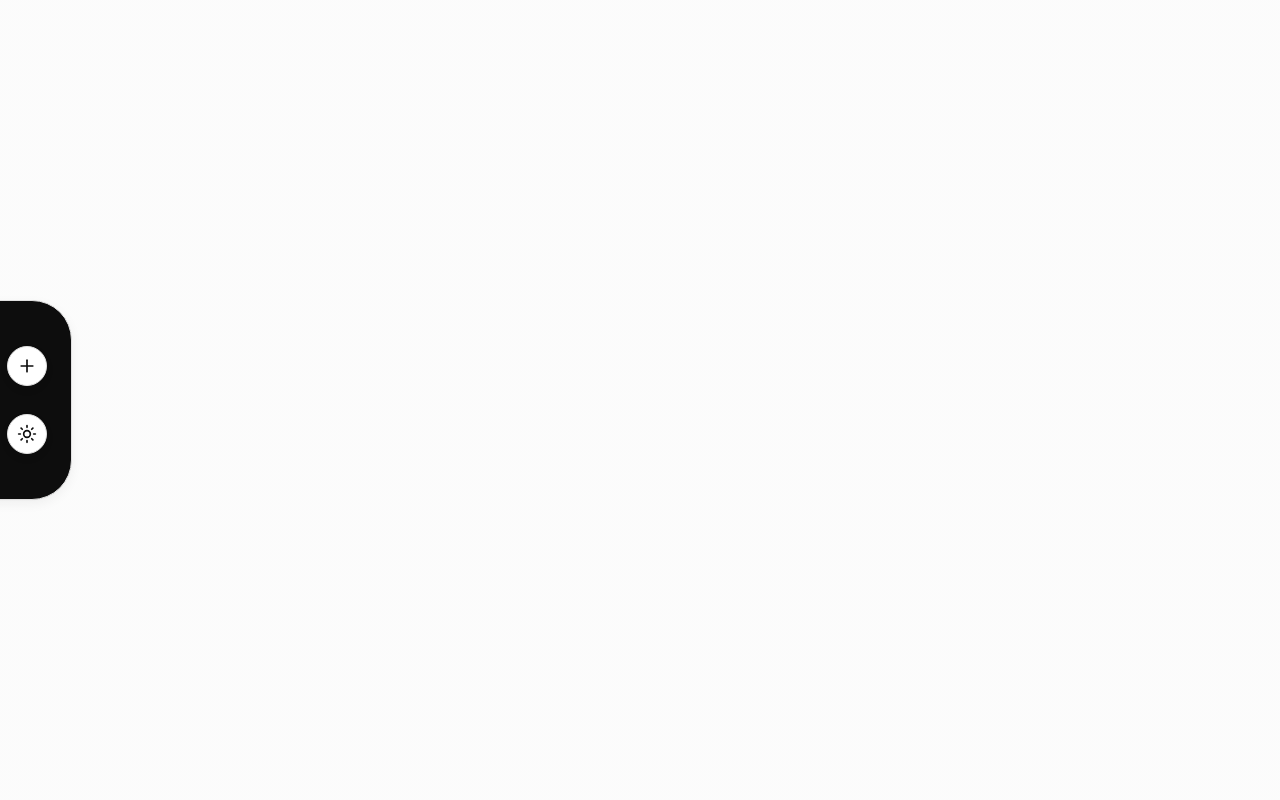
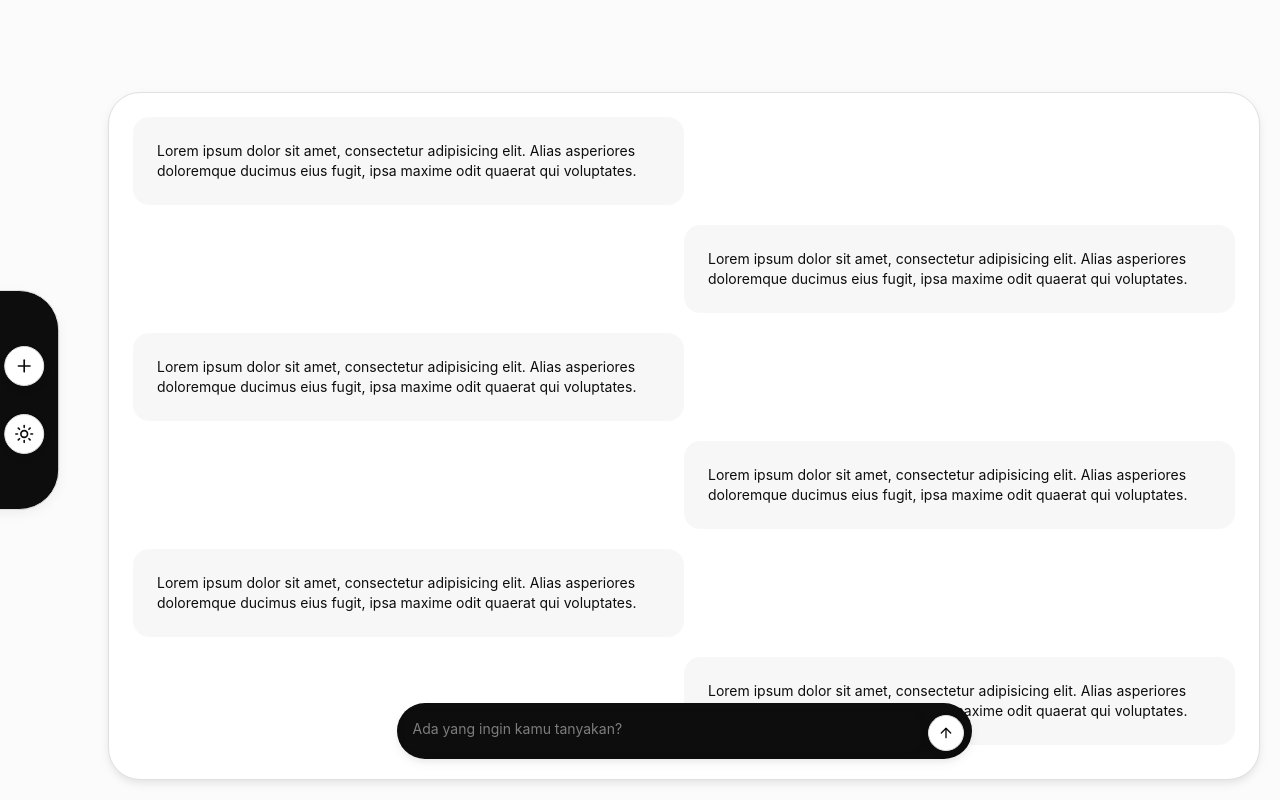
Before and after one commit to InfoQA/dev, a React (Vite) app: page / in a window 1280 px wide. Built offline with nearby package versions, Linux system fonts and the light colour scheme.

Commit message:
feat: make ui chat  (desktop)

```diff
--- a/src/App.tsx
+++ b/src/App.tsx
@@ -1,14 +1,14 @@
 import LayoutDefault from "@/components/layouts";
+import Chat from "@/components/shared/Chat";
 import Sidebar from "@/components/shared/Sidebar";
 
 function App() {
-  return(
-      <LayoutDefault>
-       <Sidebar/>
-
-
-      </LayoutDefault>
-  );
+    return (
+        <LayoutDefault>
+            <Sidebar/>
+            <Chat/>
+        </LayoutDefault>
+    );
 }
 
 export default App;
--- /dev/null
+++ b/src/assets/data.json
@@ -0,0 +1,7 @@
+{
+  "status": "success",
+  "message": "Message sent successfully",
+  "data": {
+    "reply": "Lorem ipsum dolor sit amet, consectetur adipiscing elit. Sed ut risus ut risus tincidunt congue."
+  }
+}
--- a/src/components/layouts/index.tsx
+++ b/src/components/layouts/index.tsx
@@ -8,7 +8,7 @@ export default function LayoutDefault(props: LayoutDefaultProps) {
     const {children} = props;
 
     return (
-        <div className={'min-h-screen bg-linear-to-br from-[#F3f4f3]/30 to-[#F3f4f3]/30'}>
+        <div className={'h-screen overflow-hidden bg-secondary/30'}>
             {children}
         </div>
     )
--- /dev/null
+++ b/src/components/shared/Chat/index.tsx
@@ -0,0 +1,32 @@
+import {Card, CardContent} from "@/components/ui/card.tsx";
+import ChatBubble from "@/components/shared/ChatBubble";
+import InputBar from "@/components/shared/InputBar";
+
+export default function Chat() {
+    return (
+        <Card
+            className={'absolute shadow-lg bottom-5 right-5 h-[calc(100vh-7rem)]  w-[calc(100vw-8rem)] rounded-4xl pt-6'}>
+            <CardContent
+                className={'card-content overflow-auto flex flex-col gap-5  pb-18'}>
+                <>
+                    {/* default chatnya permta kali */}
+                    <ChatBubble
+                        message={' Lorem ipsum dolor sit amet, consectetur adipisicing elit. Alias asperiores doloremque ducimus eius fugit, ipsa maxime odit quaerat qui voluptates.'}
+                    />
+
+                    {/* ini chatnya */}
+                    {
+                        Array.from({length: 10}).map((_, index) => (
+                            <ChatBubble
+                                message={'Lorem ipsum dolor sit amet, consectetur adipisicing elit. Alias asperiores doloremque ducimus eius fugit, ipsa maxime odit quaerat qui voluptates.'}
+                                isMe={index % 2 === 0}/>
+                        ))
+                    }
+                </>
+            </CardContent>
+
+            <InputBar/>
+        </Card>
+    )
+
+}
--- /dev/null
+++ b/src/components/shared/ChatBubble/index.tsx
@@ -0,0 +1,23 @@
+import {Card, CardContent} from "@/components/ui/card.tsx";
+
+type ChatBubbleProps = {
+    message: string;
+    isMe?: boolean;
+}
+
+
+export default function ChatBubble(props: ChatBubbleProps) {
+    const {message, isMe = false} = props;
+
+    return (
+        <Card
+            className={`shadow-none border-none bg-primary/3 max-w-[50%] ${isMe && 'ml-auto'}`}>
+            <CardContent>
+                <p className={'text-sm'}>
+                    {message}
+                </p>
+            </CardContent>
+
+        </Card>
+    )
+}
--- /dev/null
+++ b/src/components/shared/InputBar/index.tsx
@@ -0,0 +1,46 @@
+import {Textarea} from "@/components/ui/textarea.tsx";
+import {Button} from "@/components/ui/button.tsx";
+import {ArrowUp} from "lucide-react";
+import {useEffect, useRef} from "react";
+
+export default function InputBar() {
+
+    const textareaRef = useRef<HTMLTextAreaElement>(null)
+
+    const handleInput = () => {
+        const el = textareaRef.current
+        if (!el) return
+        el.style.height = 'auto'
+        el.style.height = el.scrollHeight + 'px'
+    }
+
+    useEffect(() => {
+        handleInput()
+    }, [])
+
+    return (
+        <div className={'absolute w-full flex justify-center bottom-5'}>
+            <div
+                className="shadow-lg w-1/2 flex flex-row justify-center items-end gap-2 bg-primary rounded-4xl p-2">
+                <Textarea
+                    autoFocus
+                    ref={textareaRef}
+                    rows={1}
+                    onInput={handleInput}
+                    placeholder="Ada yang ingin kamu tanyakan?"
+                    className="
+          bg-primary text-secondary resize-none overflow-hidden
+          border-none px-2 py-2
+          min-h-[40px] max-h-[200px]"
+                />
+                <Button
+                    variant="outline"
+                    size="icon"
+                    className="rounded-full "
+                >
+                    <ArrowUp/>
+                </Button>
+            </div>
+        </div>
+    )
+}
--- a/src/components/shared/Sidebar/index.tsx
+++ b/src/components/shared/Sidebar/index.tsx
@@ -7,7 +7,7 @@ export default function Sidebar() {
     const isMobile = useIsMobile()
 
     return (
-        <div className={'relative h-screen w-1/8'}>
+        <div className={'fixed h-screen w-1/8 z-50 overflow-hidden '}>
             {
                 isMobile ? <div className={'absolute inset-0 left-2 top-2'}>
                         <Button variant={"outline"} className={'rounded-full md:size-10'} size={'icon'}>
@@ -15,9 +15,10 @@ export default function Sidebar() {
                         </Button>
                     </div> :
                     <div
-                        className={'lg:flex absolute inset-0 items-center  lg:-translate-x-[35%] xl:-translate-x-[55%] '}>
-                        <Card className={'w-46 h-50 bg-primary rounded-[2.5rem]'}>
-                            <CardContent className={'w-full h-full flex flex-col justify-center items-end gap-7'}>
+                        className={'flex absolute inset-0 items-center  lg:-translate-x-[45%] xl:-translate-x-[63%] '}>
+                        <Card className={'w-46 h-55 bg-primary rounded-[2.5rem] p-2'}>
+                            <CardContent
+                                className={'w-full h-full flex flex-col justify-center items-end gap-7 px-1.5'}>
                                 <Button variant={'outline'} className={'rounded-full'} size={"icon-lg"}>
                                     <PlusIcon className={'size-5'}/>
                                 </Button>
--- a/src/components/ui/textarea.tsx
+++ b/src/components/ui/textarea.tsx
@@ -1,8 +1,8 @@
 import * as React from 'react';
 
-import { cn } from '@/utils/cn';
+import {cn} from '@/utils/cn';
 
-function Textarea({ className, ...props }: React.ComponentProps<'textarea'>) {
+function Textarea({className, ...props}: React.ComponentProps<'textarea'>) {
     return (
         <textarea
             data-slot='textarea'
@@ -15,4 +15,4 @@ function Textarea({ className, ...props }: React.ComponentProps<'textarea'>) {
     );
 }
 
-export { Textarea };
+export {Textarea};
--- a/src/styles/global.css
+++ b/src/styles/global.css
@@ -1,4 +1,3 @@
-@import url('https://fonts.googleapis.com/css2?family=Inter:ital,opsz,wght@0,14..32,100..900;1,14..32,100..900&display=swap');
 @import 'tailwindcss';
 @import "tw-animate-css";
 
@@ -174,8 +173,7 @@
 
 @layer base {
     * {
-        @apply border-border outline-ring/50;
-        font-family: 'Inter', sans-serif;
+        @apply border-border outline-ring/50 font-sans;
     }
 
     body {
@@ -189,7 +187,7 @@
 }
 
 @layer utilities {
-    .icon {
-
+    .card-content {
+        scrollbar-color: var(--color-border) transparent;
     }
 }
```
Lines whose indentation alone changed are shown as unchanged.
